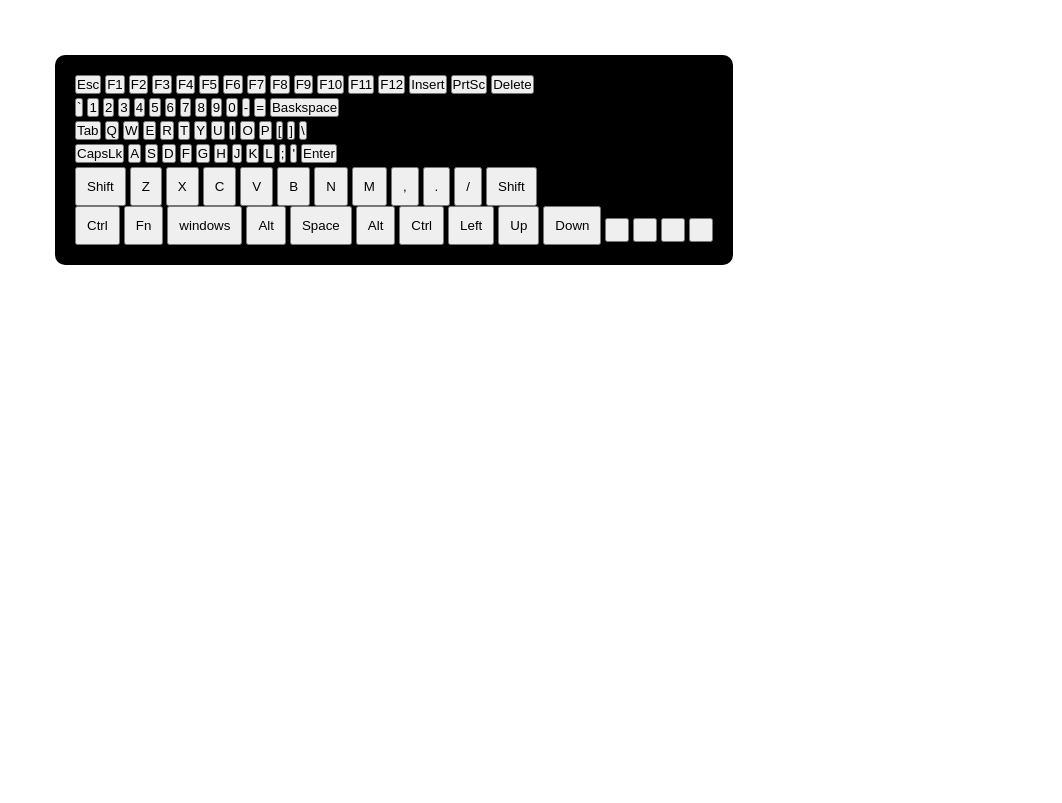
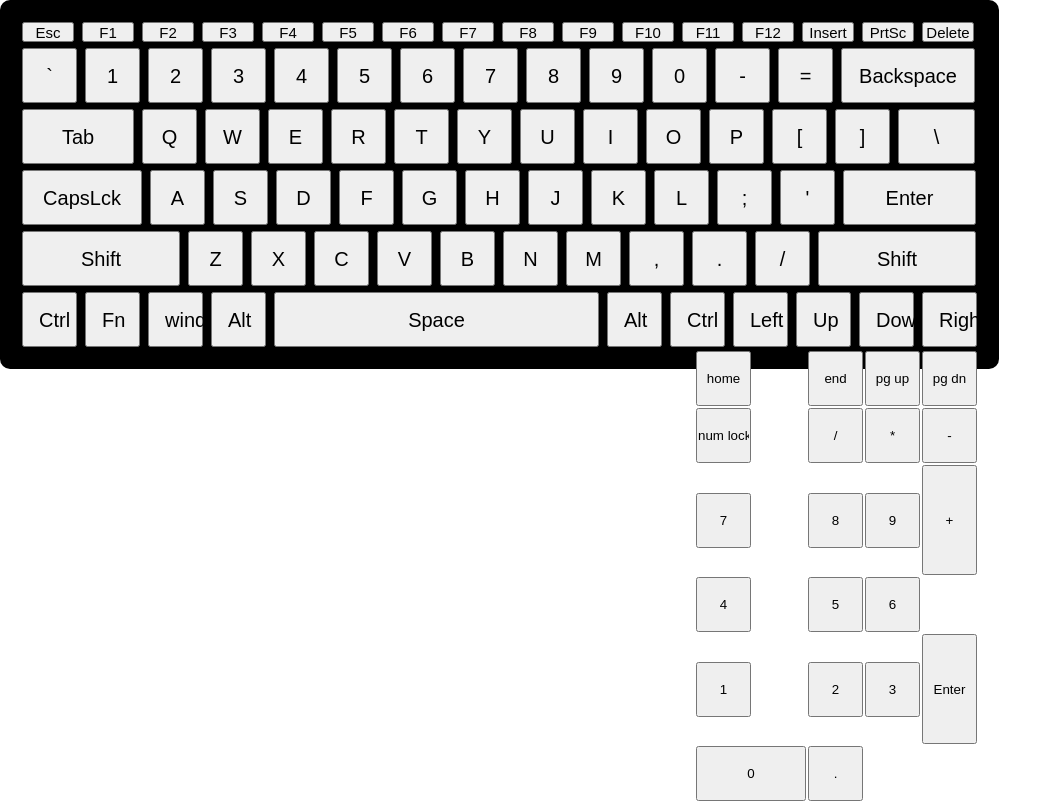
Before and after one commit to sphathimandla-makhanya/Keyboard, a plain HTML site: page index.html in a window 1280 px wide. Shown: the whole page, without its empty margins (0-1062 px from the left). Drawn offline with Linux system fonts and the light colour scheme.

Commit message:
added numbers buttons

```diff
--- a/css/style.css
+++ b/css/style.css
@@ -7,30 +7,91 @@
     background-color: black;
     border-radius: 10px;
     width: fit-content;
-    margin: 55px;
     padding: 20px;
 }
 
 .keyboard button{
-    padding: 10px;
+    padding: 15px;
+    margin: 2px;
+    width: 55px;
+    height: 55px;
+    font-size: 20px;
 }
+
+
+
+
 .div1 button{
     padding: 0px;
     margin-bottom: 4px;
+    font-size: 15px;
+    height: 20px;
+    width: 52px;
 }
 
 .div2 button{
-    padding: 0px;
     margin-bottom: 4px;
+}
 
+.div2 #id1{
+    width: 55px;
+}
+
+.div2 #bspace{
+    width: 134px;
 }
 
 .div3 button{
-    padding: 0px;
     margin-bottom: 4px;
 }
 
+.div3 #tab{
+    width: 112px;
+}
+
+.div3 #bslash{
+    width: 77px;
+}
 .div4 button{
-    padding: 0px;
     margin-bottom: 4px;
 }
+
+.div4 #caps{
+    width: 120px;
+}
+
+.div4 #enter{
+    width: 133px;
+}
+
+.div5 button{
+    margin-bottom: 4px;
+}
+.div5 #shift{
+    width: 158px;
+}
+
+.div6 #space{
+    width: 325px;
+}
+
+.numbers input{
+    width: 55px;
+    height: 55px;
+}
+
+.numbers{
+    float: right;
+}
+
+#plus{
+    height: 110px;
+}
+
+#zero{
+    width: 110px;
+}
+
+#ent{
+    height: 110px;
+}
--- a/index.html
+++ b/index.html
@@ -28,7 +28,7 @@
          </div>
 
          <div class="div2">
-            <button>`</button>
+            <button id="id1">`</button>
             <button>1</button>
             <button>2</button>
             <button>3</button>
@@ -41,11 +41,11 @@
             <button>0</button>
             <button>-</button>
             <button>=</button>
-            <button>Baskspace</button>
+            <button id="bspace">Backspace</button>
          </div>
 
          <div class="div3">
-            <button>Tab</button>
+            <button id="tab">Tab</button>
             <button>Q</button>
             <button>W</button>
             <button>E</button>
@@ -58,11 +58,11 @@
             <button>P</button>
             <button>[</button>
             <button>]</button>
-            <button>\</button>
+            <button id="bslash">\</button>
          </div>
 
          <div class="div4">
-            <button>CapsLk</button>
+            <button id="caps">CapsLck</button>
             <button>A</button>
             <button>S</button>
             <button>D</button>
@@ -74,11 +74,11 @@
             <button>L</button>
             <button>;</button>
             <button>'</button>
-            <button>Enter</button>
+            <button id="enter">Enter</button>
          </div>
 
          <div class="div5">
-            <button>Shift</button>
+            <button id="shift">Shift</button>
             <button>Z</button>
             <button>X</button>
             <button>C</button>
@@ -89,7 +89,7 @@
             <button>,</button>
             <button>.</button>
             <button>/</button>
-            <button>Shift</button>
+            <button id="shift">Shift</button>
          </div>
 
          <div class="div6">
@@ -97,16 +97,54 @@
             <button>Fn</button>
             <button>windows</button>
             <button>Alt</button>
-            <button>Space</button>
+            <button id="space">Space</button>
             <button>Alt</button>
             <button>Ctrl</button>
             <button>Left</button>
             <button>Up</button>
             <button>Down</button>
-            <button></button>
-            <button></button>
-            <button></button>
-            <button></button>
+            <button>Right</button>
+         </div>
+         <div>
+            <table class="numbers">
+               <tr class="row1">
+                  <td><input type="button" value="home"></td>
+                  <td><input type="button" value="end"></td>
+                  <td><input type="button" value="pg up"></td>
+                  <td><input type="button" value="pg dn"></td>
+              </tr>
+              <tr>
+                  <td><input type="button" value="num lock"></td>
+                  <td><input type="button" value="/"></td>
+                  <td><input type="button" value="*"></td>
+                  <td><input type="button" value="-"></td>
+              </tr>
+
+              <tr>
+                  <td><input type="button" value="7"></td>
+                  <td><input type="button" value="8"></td>
+                  <td><input type="button" value="9"></td>
+                  <td><input type="button" value="+" id="plus"></td>
+              </tr>
+              <tr>
+                  <td><input type="button" value="4"></td>
+                  <td><input type="button" value="5"></td>
+                  <td><input type="button" value="6"></td>
+
+              </tr>
+              <tr>
+                  <td><input type="button" value="1"></td>
+                  <td><input type="button" value="2"></td>
+                  <td><input type="button" value="3"></td>
+                  <td><input type="button" value="Enter" id="ent"></td>
+              </tr>
+              <tr>
+                  <td><input type="button" value="0" id="zero"></td>
+                  <td><input type="button" value="."></td>
+
+              </tr>
+
+            </table>
          </div>
 
     </div>
```
